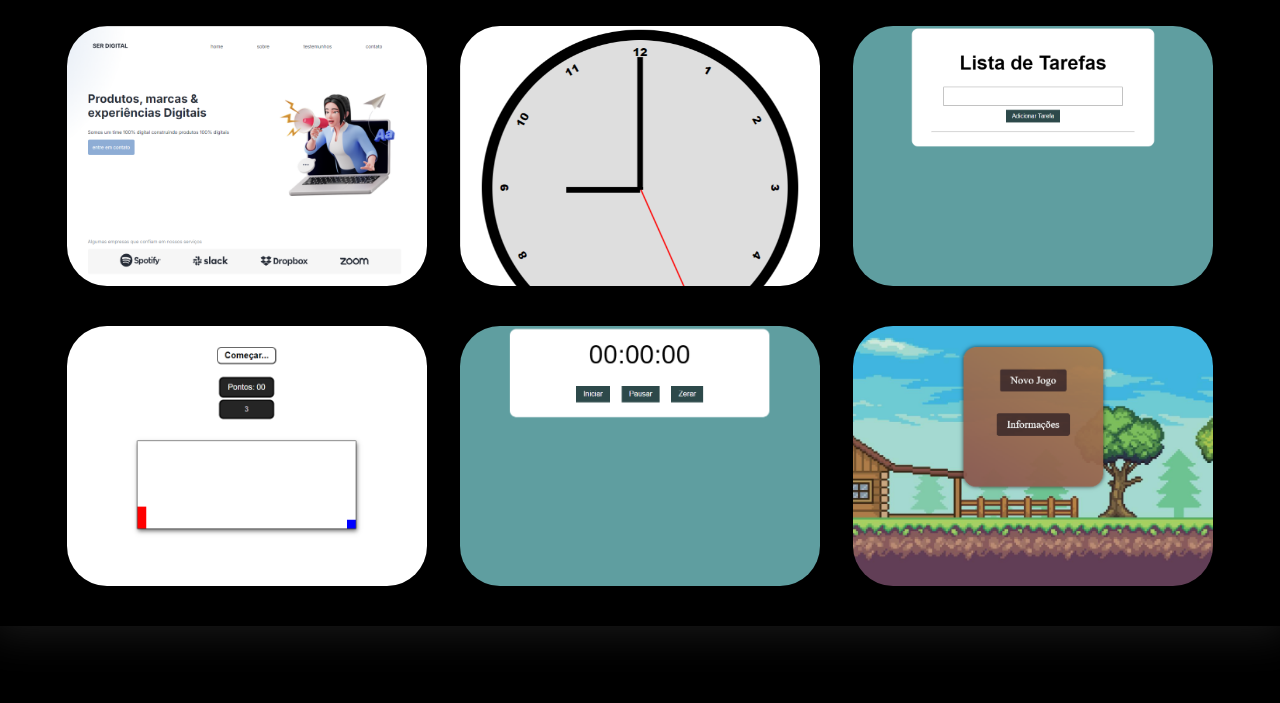
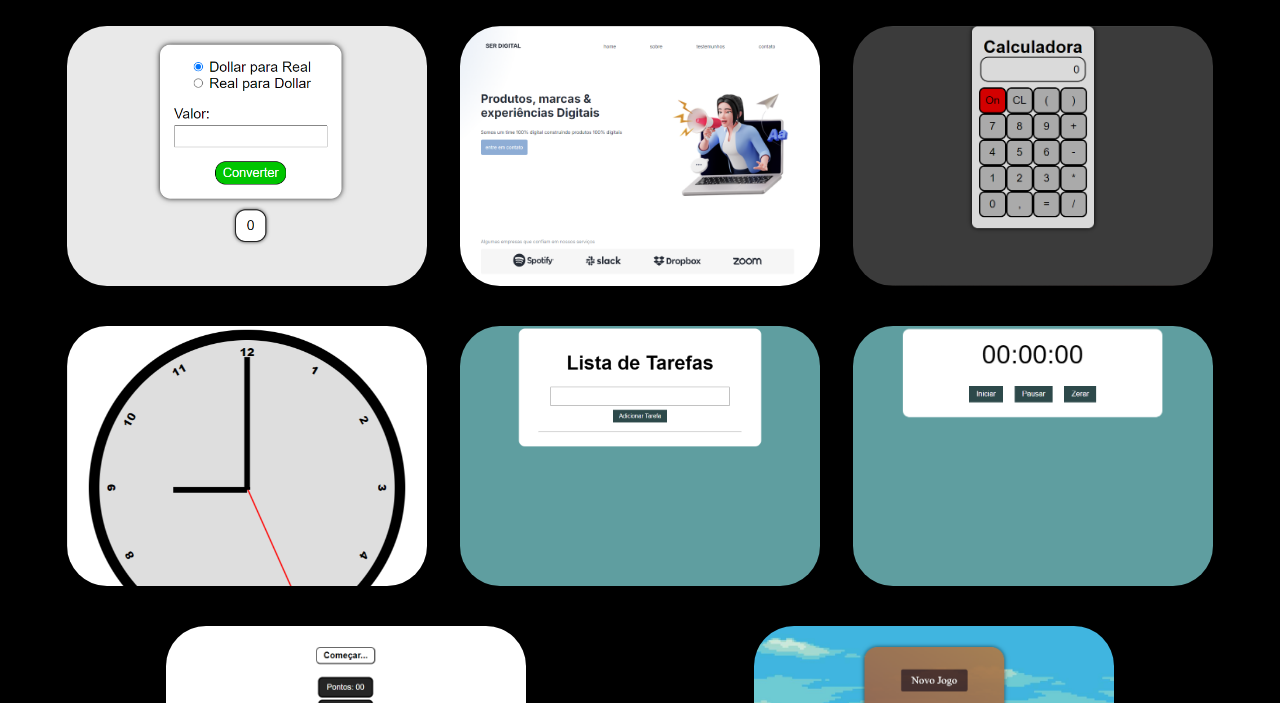
Before and after one commit to GabrielLNascimento/Portifolio, a plain HTML site: page index.html in a window 1280 px wide. Shown: the part 2365-3068 px from the top of the page. Drawn offline with nearby package versions, Linux system fonts and the light colour scheme.

Commit message:
Add files via upload

```diff
--- a/index.html
+++ b/index.html
@@ -168,12 +168,29 @@
             <div class="interface">
                 <h2 class="titulo">MEU <span>PORTIFÓLIO</span></h2>
                 <div class="flex">
+                    <a href="https://gabriellnascimento.github.io/conversor_moedas/" target="_blank">
+                        <div class="img-port" style="background-image: url(img/conversor_moedas.png);">
+                            <div class="overlay">Conversor de Moedas</div>
+
+                        </div>
+                    </a>
+
                     <a href="https://gabriellnascimento.github.io/projeto_serdigital/" target="_blank">
                         <div class="img-port" style="background-image: url(img/ser-digital.png);">
                             <div class="overlay">Ser Digital</div>
 
                         </div>
                     </a>
+
+                    <a href="https://gabriellnascimento.github.io/calculadora/index.html" target="_blank">
+                        <div class="img-port" style="background-image: url(img/calculadora.png);">
+                            <div class="overlay">Calculadora</div>
+
+                        </div>
+                    </a>
+                </div>
+                <div class="flex">
+
 
                     <a href="https://gabriellnascimento.github.io/clock/" target="_blank">
                         <div class="img-port" style="background-image: url(img/clock.png);">
@@ -186,6 +203,12 @@
                             <div class="overlay">Lista de Tarefas</div>
                         </div>
                     </a>
+
+                    <a href="https://gabriellnascimento.github.io/Timer/" target="_blank">
+                        <div class="img-port" style="background-image: url(img/timer.png);">
+                            <div class="overlay">Timer</div>
+                        </div>
+                    </a>
                 </div>
 
                 <div class="flex">
@@ -196,11 +219,6 @@
                         </div>
                     </a>
 
-                    <a href="https://gabriellnascimento.github.io/Timer/" target="_blank">
-                        <div class="img-port" style="background-image: url(img/timer.png);">
-                            <div class="overlay">Timer</div>
-                        </div>
-                    </a>
 
                     <a href="https://gabriellnascimento.github.io/war_time/" target="_blank">
                         <div class="img-port" style="background-image: url(img/war_time.png);">
```
Also changed, not shown: img/calculadora.png (added), img/conversor_moedas.png (added).
